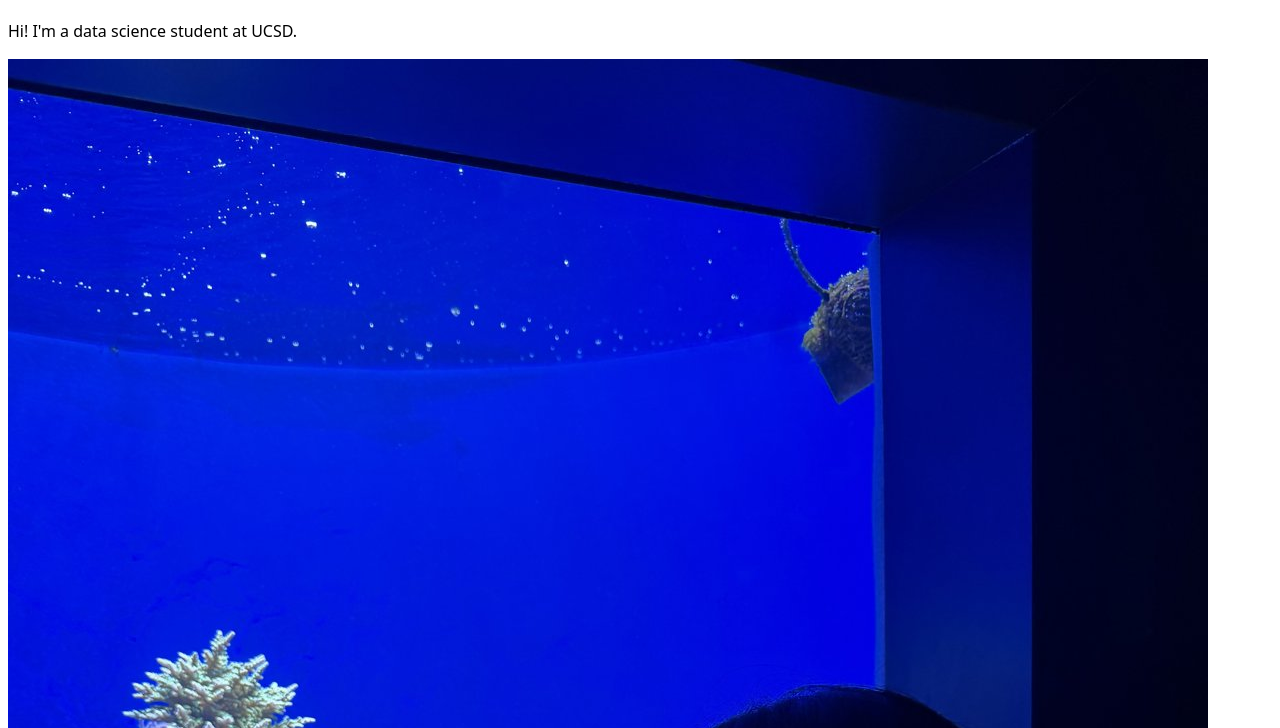
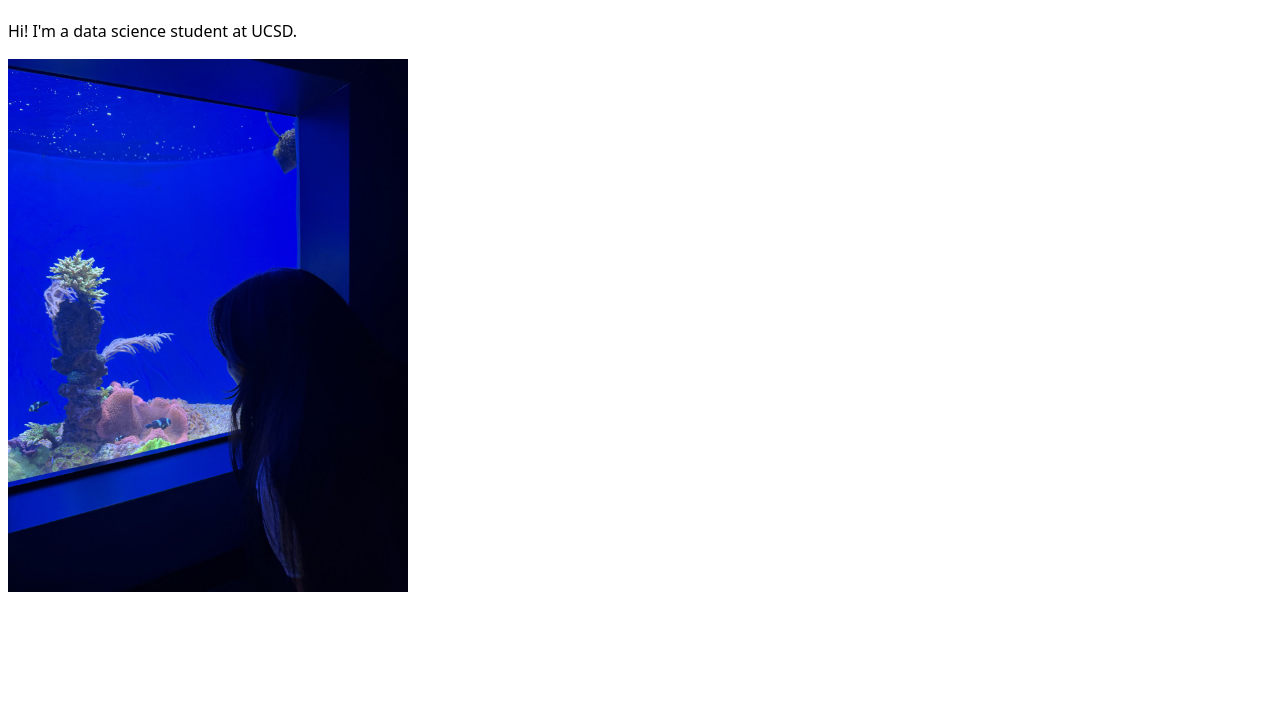
Before and after one commit to kittymingSLN/portfolio, a plain HTML site: page index.html in a window 1280 px wide. Shown: the part 72-800 px from the top of the page. Drawn offline with Linux system fonts and the light colour scheme.

Commit message:
Update index.html
Changed image size

```diff
--- a/index.html
+++ b/index.html
@@ -9,6 +9,6 @@
 <body>
     <h1>Kitty Ming</h1>
     <p>Hi! I'm a data science student at UCSD.</p>
-    <img src="images/me.jpg" alt="Me looking into a coral reef tank with clownfish at Birch Aquarium">
+    <img src="images/me.jpg" alt="Me looking into a coral reef tank with clownfish at Birch Aquarium" width="400">
 </body>
 </html>
```
